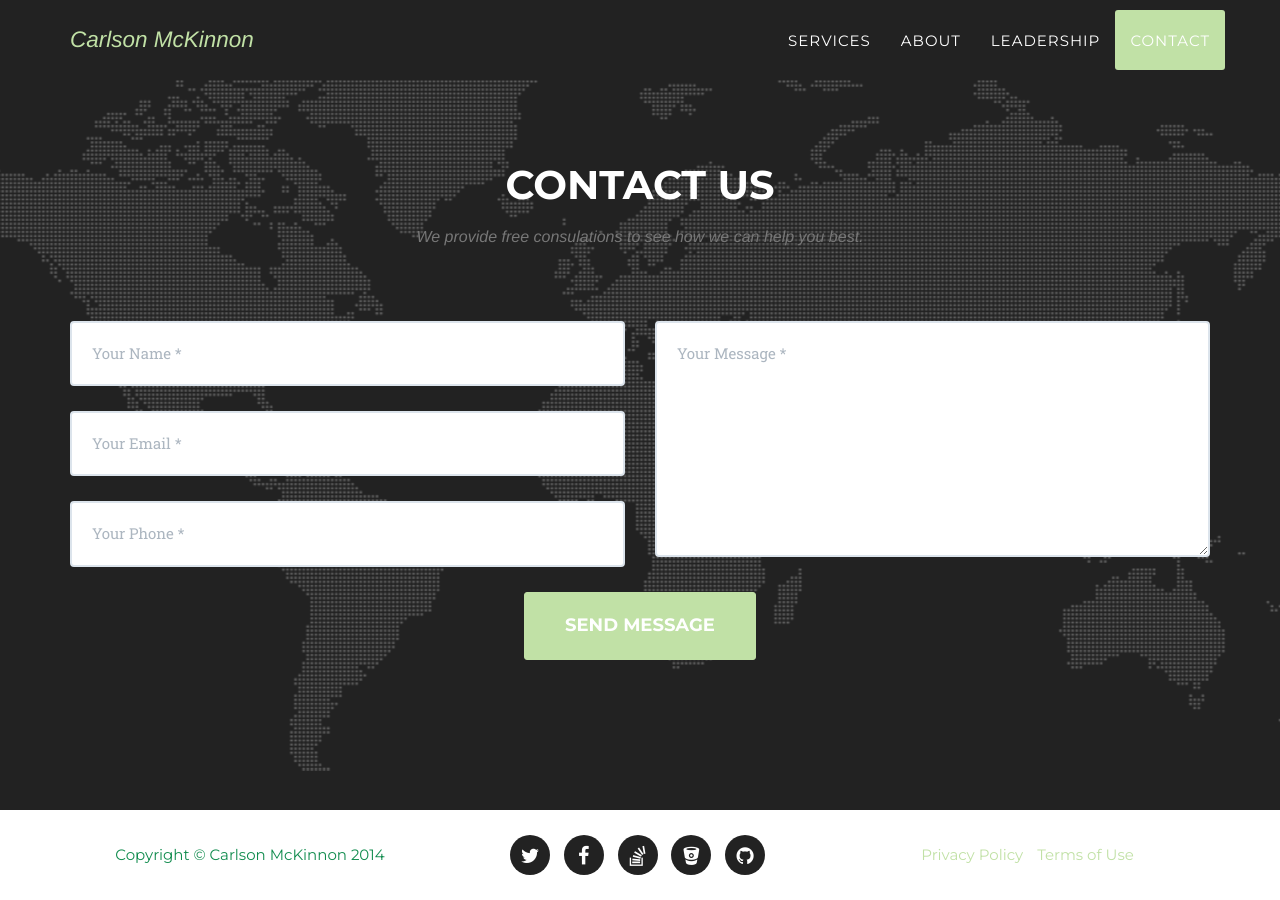
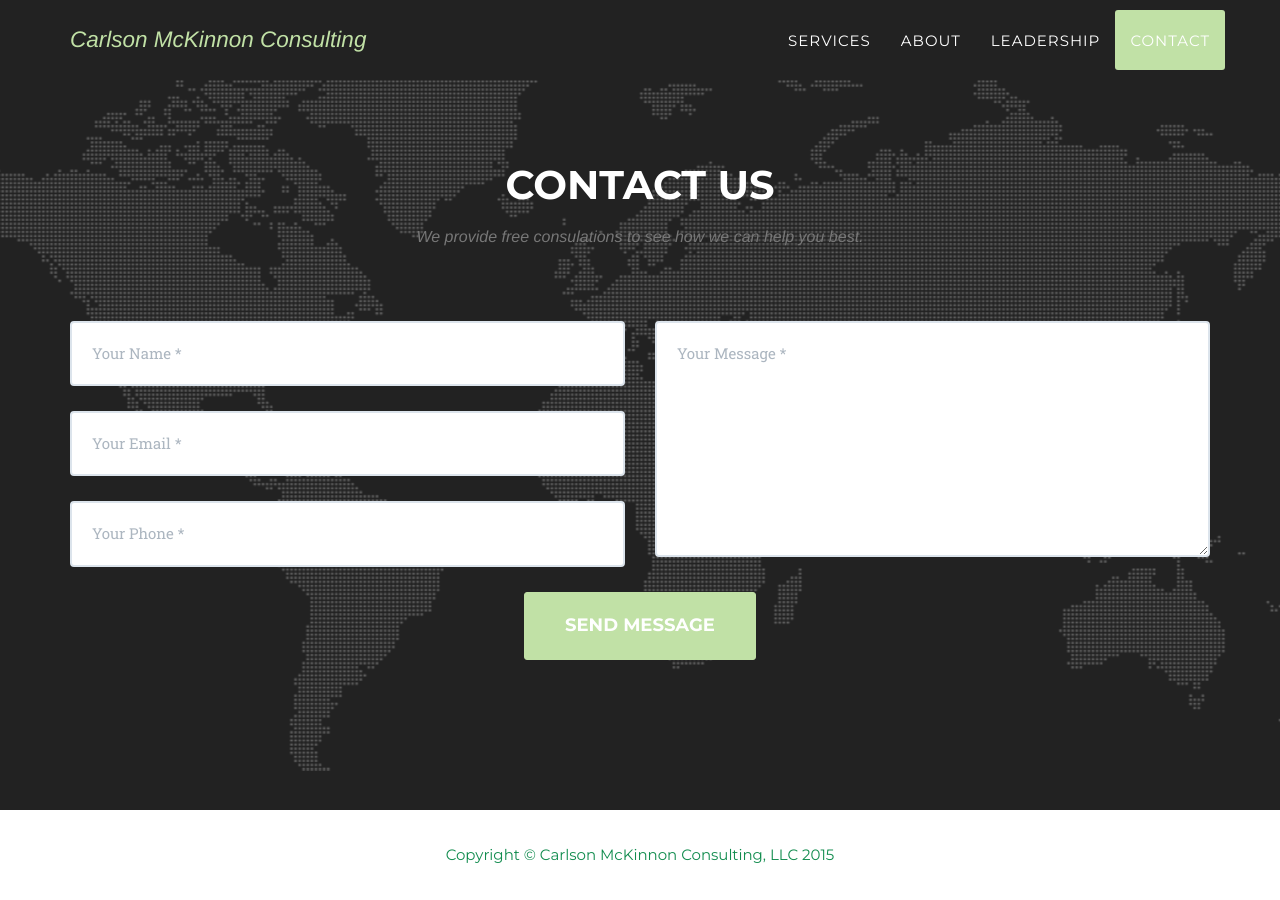
Before and after one commit to trodi/consult-o-matic, a Jekyll site: the page built from index.html, in a window 1280 px wide and 900 px high, scrolled down 3268 px. Built offline with Jekyll 4.4.1, drawn with Linux system fonts in a browser that asks for light colours; some web fonts are replaced.

Commit message:
customize footer

```diff
--- a/_config.yml
+++ b/_config.yml
@@ -1,7 +1,8 @@
 url: https://y7kim.github.io
 
 # Site settings
-title: Carlson McKinnon
+title: Carlson McKinnon Consulting
+copyright: Carlson McKinnon Consulting, LLC 2015
 email: your-email@domain.com
 description: "Write an awesome description for your new site here. You can edit this line in _config.yml. It will appear in your document head meta (for Google search results) and in your feed.xml site description."
 
@@ -28,24 +29,6 @@
   modal-id: team-2
   pic: ac.png
 
-# Social networks usernames (many more available: google-plus, flickr, dribbble, pinterest, instagram, tumblr, linkedin, etc.)
-social:
-  - title: twitter
-    url: http://twitter.com/jekyllrb
-  - title: facebook
-    url:
-  - title: stack-overflow
-    url: http://stackoverflow.com/questions/tagged/jekyll
-  - title: bitbucket
-    url: http://bitbucket.org/jekyll
-  - title: github
-    url: http://github.com/jekyll
-
-# Postal address (add as many lines as necessary)
-address:
-  - line: 3481 Melrose Place
-  - line: Beverly Hills, CA 90210
-
 # Build settings
 markdown: kramdown
 permalink: pretty
--- a/_includes/footer.html
+++ b/_includes/footer.html
@@ -1,25 +1,7 @@
   <footer>
         <div class="container">
             <div class="row">
-                <div class="col-md-4">
-                    <span class="copyright">Copyright &copy; {{ site.title }} 2014</span>
-                </div>
-                <div class="col-md-4">
-                    <ul class="list-inline social-buttons">
-                        {% for network in site.social %}
-                        <li><a href="{{ network.url }}"><i class="fa fa-{{ network.title }}"></i></a>
-                        </li>
-                        {% endfor %}
-                    </ul>
-                </div>
-                <div class="col-md-4">
-                    <ul class="list-inline quicklinks">
-                        <li><a href="#">Privacy Policy</a>
-                        </li>
-                        <li><a href="#">Terms of Use</a>
-                        </li>
-                    </ul>
-                </div>
+                <span class="copyright">Copyright &copy; {{ site.copyright }}</span>
             </div>
         </div>
     </footer>
```
